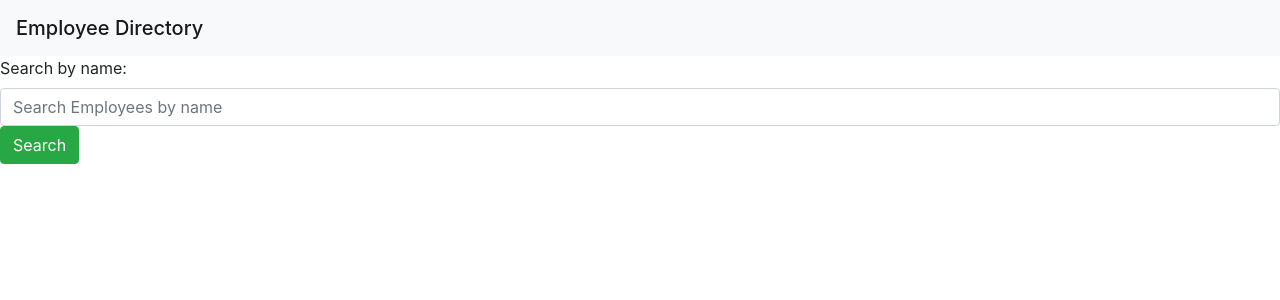
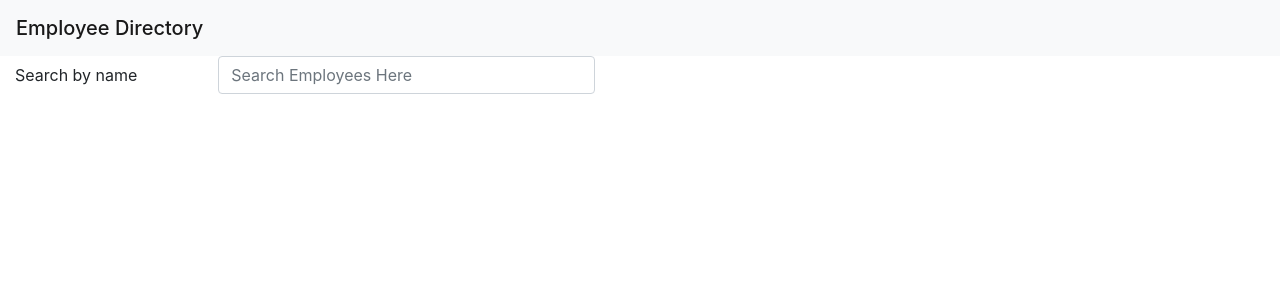
Before and after one commit to AlvinZC4/Employee-Directory, a React (Create React App) app: page / in a window 1280 px wide. Shown: the top 300 px of the page. Built offline with nearby package versions, Linux system fonts and the light colour scheme.

Commit message:
Cleaned up search bar, still not final

```diff
--- a/src/componets/NavBar/index.js
+++ b/src/componets/NavBar/index.js
@@ -2,8 +2,8 @@ import React from "react"
 
 function Navbar() {
     return (
-        <nav class="navbar navbar-light bg-light">
-  <span class="navbar-brand mb-0 h1">Employee Directory</span>
+        <nav className="navbar navbar-light bg-light">
+  <span className="navbar-brand mb-0 h1">Employee Directory</span>
 </nav>
     )
 }
--- a/src/componets/SearchForm/index.js
+++ b/src/componets/SearchForm/index.js
@@ -3,26 +3,20 @@ import React from "react"
 function SearchForm(props) {
     return (
       <form className="search">
-          <div className="form-group">
-            <label htmlFor="name">Search by name:</label>
+        <div className="form-group row col-md-6">
+          <label htmlFor="name" className="col-form-label col-md-4">Search by name</label>
+          <div className="col-md-8">
           <input
+            type="email"
             value={props.search}
             onChange={props.handleInputChange}
             name="name"
             list="names"
-              type="text"
             className="form-control"
-              placeholder="Search Employees by name"
-              id="name"
+            placeholder="Search Employees Here"
+            id="inputEmail4"
           />
-            {/* <datalist id="names">
-              {props.names.map(name => (
-                <option value={name} key={name} />
-              ))}
-            </datalist> */}
-            <button type="submit" onClick={props.handleFormSubmit} className="btn btn-success">
-              Search
-            </button>
+          </div>
         </div>
       </form>
     );
```
Lines whose indentation alone changed are shown as unchanged.
